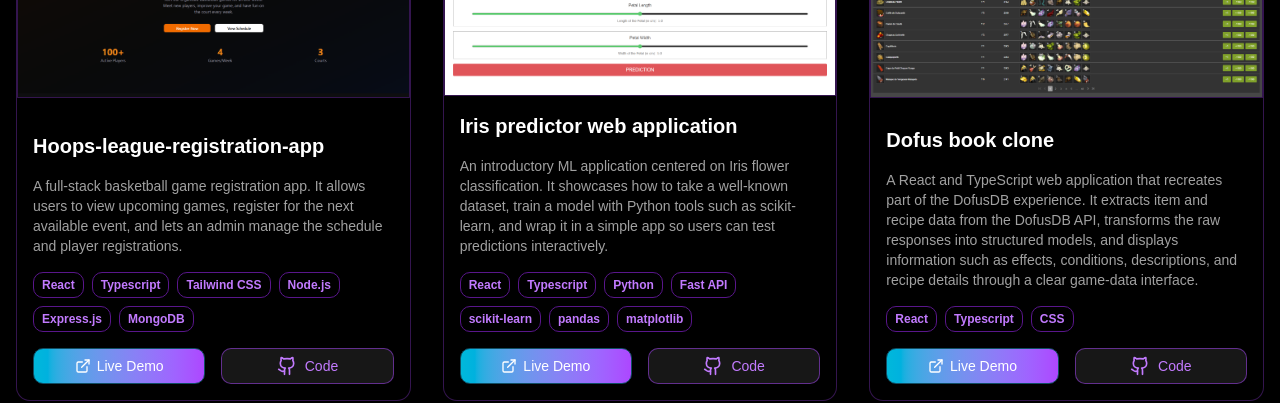
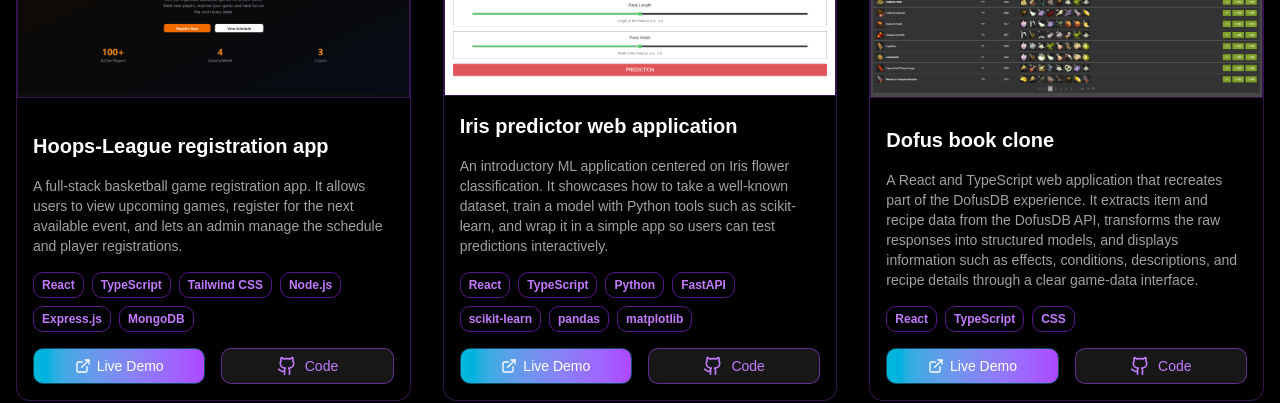
Before and after one commit to StarshipGhost/portfolio, a React (Vite) app: page / in a window 1280 px wide. Shown: the part 1560-1963 px from the top of the page. Built offline with nearby package versions, Linux system fonts and the light colour scheme.

Commit message:
Fix typo on technologies array element and change project name format

```diff
--- a/src/components/sections/Projects.tsx
+++ b/src/components/sections/Projects.tsx
@@ -16,11 +16,11 @@
 
 const projects : ProjectCardProp[] = [
         {
-            name: 'Hoops-league-registration-app',
+            name: 'Hoops-League registration app',
             description: 'A full-stack basketball game registration app. It allows users to view upcoming games, register for the next available event, and lets an admin manage the schedule and player registrations.',
             liveDemo: "http://starshipghost.github.io/hoops-league-registration-app",
             repo: "http://github.com/starshipghost/hoops-league-registration-app/tree/main",
-            technologies: ['React', 'Typescript', 'Tailwind CSS', 'Node.js', 'Express.js', 'MongoDB'],
+            technologies: ['React', 'TypeScript', 'Tailwind CSS', 'Node.js', 'Express.js', 'MongoDB'],
             img: project_1
         },
         {
@@ -28,7 +28,7 @@
             description: 'An introductory ML application centered on Iris flower classification. It showcases how to take a well-known dataset, train a model with Python tools such as scikit-learn, and wrap it in a simple app so users can test predictions interactively.',
             liveDemo: "https://starshipghost.github.io/iris-classification-app",
             repo: "https://github.com/jalalk97/iris-classification-app/",
-            technologies: ['React', 'Typescript', 'Python', 'Fast API', 'scikit-learn', 'pandas', 'matplotlib'],
+            technologies: ['React', 'TypeScript', 'Python', 'FastAPI', 'scikit-learn', 'pandas', 'matplotlib'],
             img: project_2
         },
         {
@@ -36,7 +36,7 @@
             description: 'A React and TypeScript web application that recreates part of the DofusDB experience. It extracts item and recipe data from the DofusDB API, transforms the raw responses into structured models, and displays information such as effects, conditions, descriptions, and recipe details through a clear game-data interface.',
             liveDemo: "https://starshipghost.github.io/dofus-book/",
             repo: "https://github.com/StarshipGhost/dofus-book/",
-            technologies: ['React', 'Typescript', 'CSS'],
+            technologies: ['React', 'TypeScript', 'CSS'],
             img: project_3
         },
 ]
@@ -76,7 +76,7 @@
     return (
         <section className="max-w-7xl mx-auto flex flex-col gap-4 items-center px-4 py-20">
             <BracketWrapper color={'text-purple-400'} className="text-3xl lg:text-4xl text-white text-center font-bold">Featured Projects</BracketWrapper>
-            <p className="max-w-xl text-neutral-400 text-md lg:text-lg text-center mb-8">A selection of projects I've worked on recently</p>
+            <p className="max-w-xl text-neutral-400 text-sm lg:text-lg text-center mb-8">A selection of projects I've worked on recently</p>
             <ProjectCards projects={projects}/>
         </section>
     )
```
